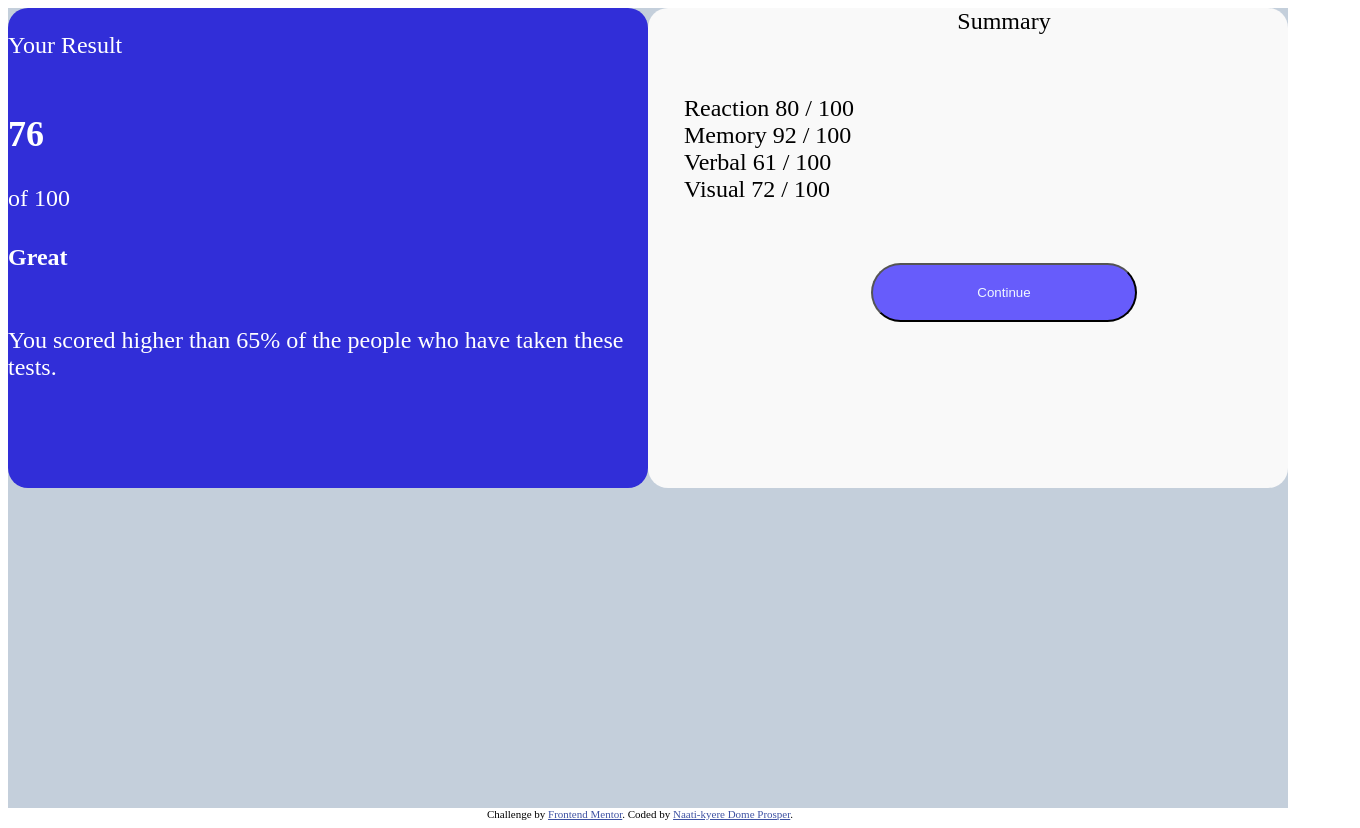
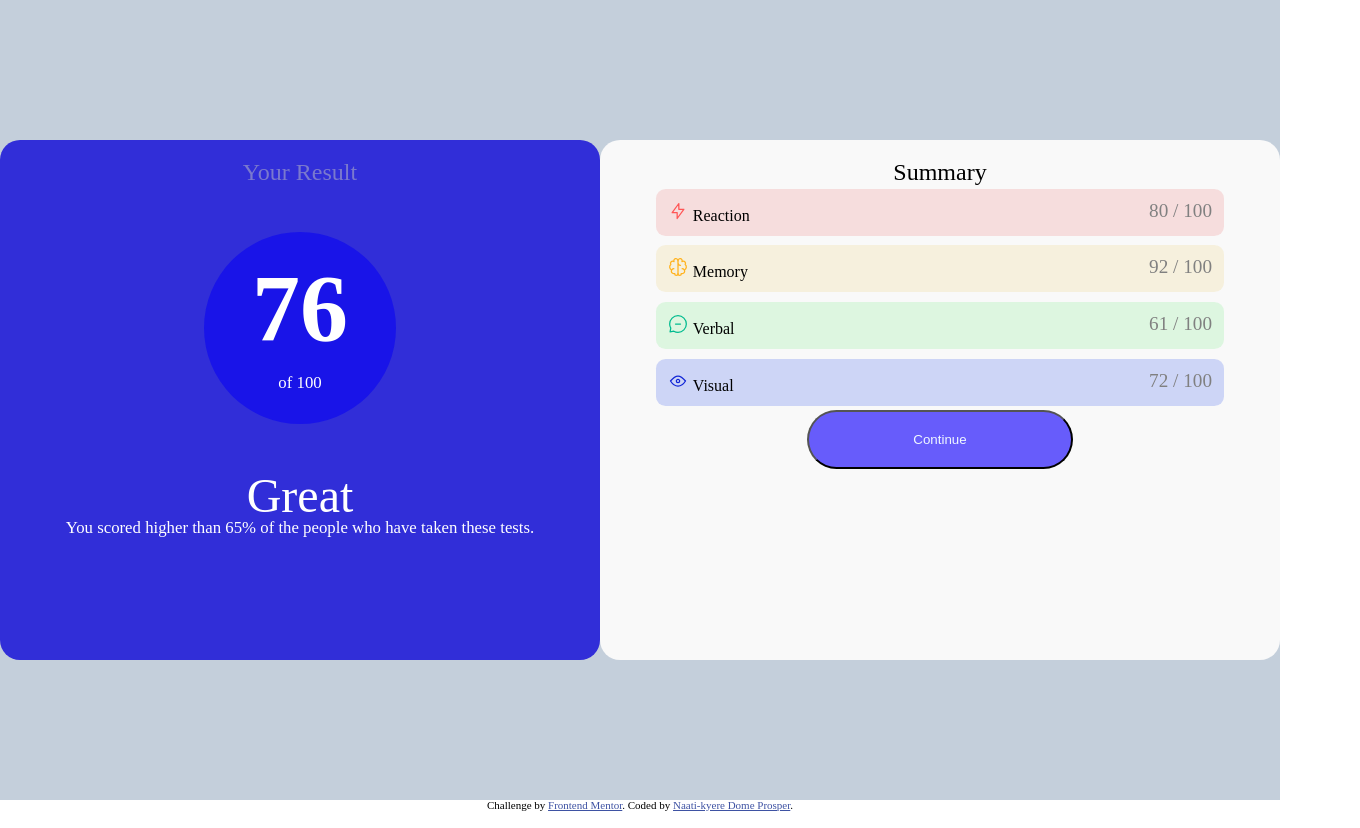
Before and after one commit to Naatikyere/Frontendmentor_secondchallenge, a plain HTML site: page index.html in a window 1280 px wide. Shown: the whole page, 1360 px wide, since content can reach past the window. Drawn offline with Linux system fonts and the light colour scheme.

Commit message:
Done with the general layout

```diff
--- a/index.html
+++ b/index.html
@@ -6,6 +6,7 @@
 
   <link rel="icon" type="image/png" sizes="32x32" href="./assets/images/favicon-32x32.png">
   <link rel="stylesheet" href="stylesheet.css">
+  <link rel="stylesheet " href="reset.css">
 
   <title>Frontend Mentor | Results summary component</title>
 
@@ -18,33 +19,48 @@
   <div class="firstBox">
     <p>Your Result</p>
     <div class="cycle">
-      <h2>76</h2>
+      <h1>76</h2>
       <p1>of 100</p1>
     </div>
 
-    <h4>Great</h4>
-    <p>You scored higher than 65% of the people who have taken these tests.
-    </p>
+    <h1 class="great">Great</h1>
+    <p1>You scored higher than 65% of the people who have taken these tests.
+    </p1>
 
   </div>
+
   <div class="secondBox">
 
     <div>Summary</div>
 
 <ul>
 
-  <il>Reaction
-    80 / 100  </il>
-  <il> Memory
-    92 / 100</il>
-  <il>Verbal
-    61 / 100</il>
-  <il> Visual
-    72 / 100</il>
+  <li class="one">
+     <p1> <img src="assets/images/icon-reaction.svg" alt="lighting" >Reaction</p1>
+    <p2>80 / 100</p2>
+   </li>
+
+  <li class="two">
+    <p1> <img src="assets/images/icon-memory.svg" alt="" srcset="">Memory</p1>
+    <p2>92 / 100</p2>
+  </li>
+
+  <li class="three">
+    <p1> <img src="assets/images/icon-verbal.svg" alt="" srcset="">Verbal</p1>
+    <p2><b>61</b> / 100</p2>
+  </li>
+
+  <li class="four"> <p1> <img src="assets/images/icon-visual.svg" alt="" srcset="">Visual</p1>
+    <p2><small>72</small> / 100</p2>
+  </li>
 
 </ul>
+<div>
   <button alt="submit" class="Btn">Continue</button>
+</div>
   </div>
+
+
   </div>
 
 
--- /dev/null
+++ b/reset.css
@@ -0,0 +1,48 @@
+/* http://meyerweb.com/eric/tools/css/reset/
+   v2.0 | 20110126
+   License: none (public domain)
+*/
+
+html, body, div, span, applet, object, iframe,
+h1, h2, h3, h4, h5, h6, p, blockquote, pre,
+a, abbr, acronym, address, big, cite, code,
+del, dfn, em, img, ins, kbd, q, s, samp,
+small, strike, strong, sub, sup, tt, var,
+b, u, i, center,
+dl, dt, dd, ol, ul, li,
+fieldset, form, label, legend,
+table, caption, tbody, tfoot, thead, tr, th, td,
+article, aside, canvas, details, embed,
+figure, figcaption, footer, header, hgroup,
+menu, nav, output, ruby, section, summary,
+time, mark, audio, video {
+	margin: 0;
+	padding: 0;
+	border: 0;
+	font-size: 100%;
+	font: inherit;
+	vertical-align: baseline;
+}
+/* HTML5 display-role reset for older browsers */
+article, aside, details, figcaption, figure,
+footer, header, hgroup, menu, nav, section {
+	display: block;
+}
+body {
+	line-height: 1;
+}
+ol, ul {
+	list-style: none;
+}
+blockquote, q {
+	quotes: none;
+}
+blockquote:before, blockquote:after,
+q:before, q:after {
+	content: '';
+	content: none;
+}
+table {
+	border-collapse: collapse;
+	border-spacing: 0;
+}
--- a/stylesheet.css
+++ b/stylesheet.css
@@ -6,8 +6,13 @@ background-color: rgb(196, 207, 219);
 width: 100vw;
 height: 100vh;
 display: flex;
+align-items: center;
 flex-direction: row;
 flex-basis: 50%;
+
+}
+.container div{
+    display: flex;
 }
 .firstBox{
     background-color:rgb(49, 46, 216) ;
@@ -16,15 +21,53 @@ flex-basis: 50%;
     display:flex;
     flex-direction: column;
     flex:1;
+    padding: 20px;
     border-radius: 20px;
     height: 20em;
     flex-wrap: wrap;
+    text-align: center;
+    font-size: 1.5em;
 
+}
+.firstBox p{
+ color: rgba(195, 195, 195 , 0.5);
+}
+.cycle{
+    width: 12rem;
+    height: 12rem;
+    background-color:rgba(10, 6, 243, 0.621);
+    border-radius: 50%;
+    align-self: center;
+    margin: 3rem 0;
+    display: flex;
+    flex-direction: column;
+}
+.cycle h1{
+    width: 100%;
+    height: 70%;
+    font-size: 4em;
+    text-align: center;
+    font-weight: 800;
+    padding-top: 0.3em;
+}
+.cycle p1{
+    width: 100%;
+    height: 30%;
+    font-size: 0.8em;
+}
+.great{
+    font-size: 2em;
+    font-weight: 500;
+}
+.firstBox p1{
+    font-size: 0.7em;
 }
 .secondBox{
     background-color:rgb(249, 249, 249) ;
     font-size: 1.5em;
     display:flex;
+    padding: 20px;
+    width: 10em;
     flex-direction: column;
     align-items: center;
     flex-basis: 50%;
@@ -32,15 +75,55 @@ flex-basis: 50%;
     height: 20em;
     flex-wrap: wrap;
 }
+.summary_container{
+    width: 100%;
+    height: 100%;
+}
 ul{
     display: flex;
     flex-direction: column;
     flex-wrap: wrap;
     padding: 1.5em;
     width: 100%;
+    align-items: center;
 }
 ul li{
-    margin: 0.5em 0 ;
+    margin: 0.2em 0 ;
+    padding: 0.5em;
+    width: 85%;
+    border-radius: 0.4em;
+    display: flex;
+    flex-wrap: wrap;
+    flex:1;
+}
+ul li p1{
+    width: 50%;
+    text-align: start;
+    font-size: 1rem;
+    font-weight: 500;
+
+}
+img{
+     padding-right: 0.3em !important;
+}
+ul li p2{
+    width: 50%;
+    text-align: end;
+    color: gray;
+    font-weight:400 ;
+    font-size: 1.2rem;
+}
+.one{
+    background-color: rgba(235, 113, 113, 0.2);
+}
+.two{
+    background-color: rgba(235, 205, 113, 0.2);
+}
+.three{
+    background-color: rgba(113, 235, 127, 0.2);
+}
+ .four{
+    background-color: rgba(34, 70, 234, 0.2);
 }
 .Btn{
     border-radius: 40px;
```
